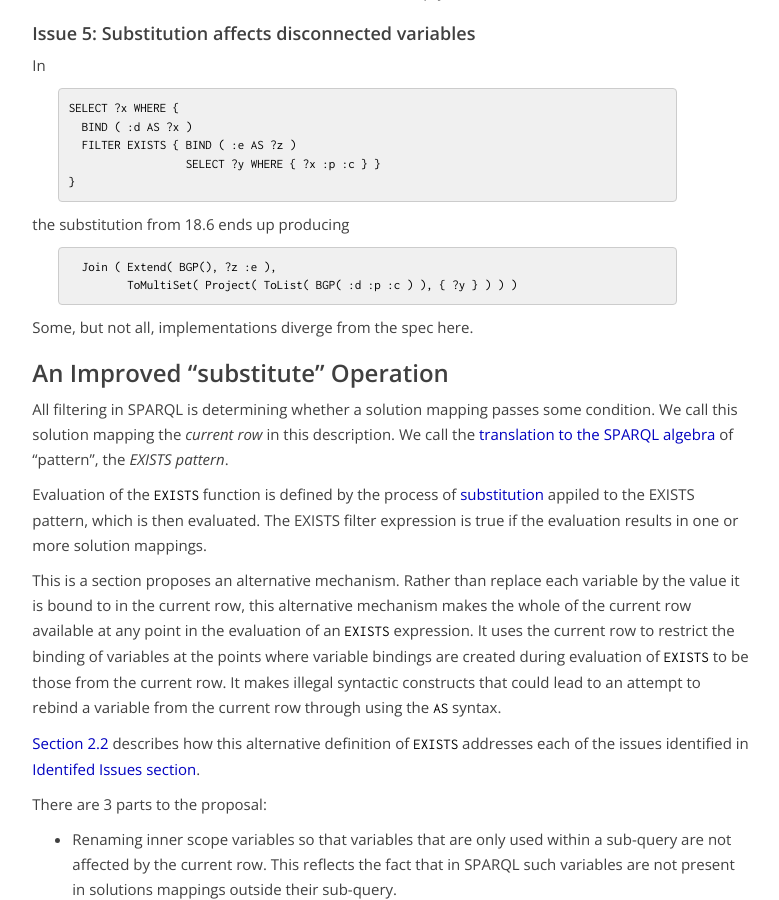
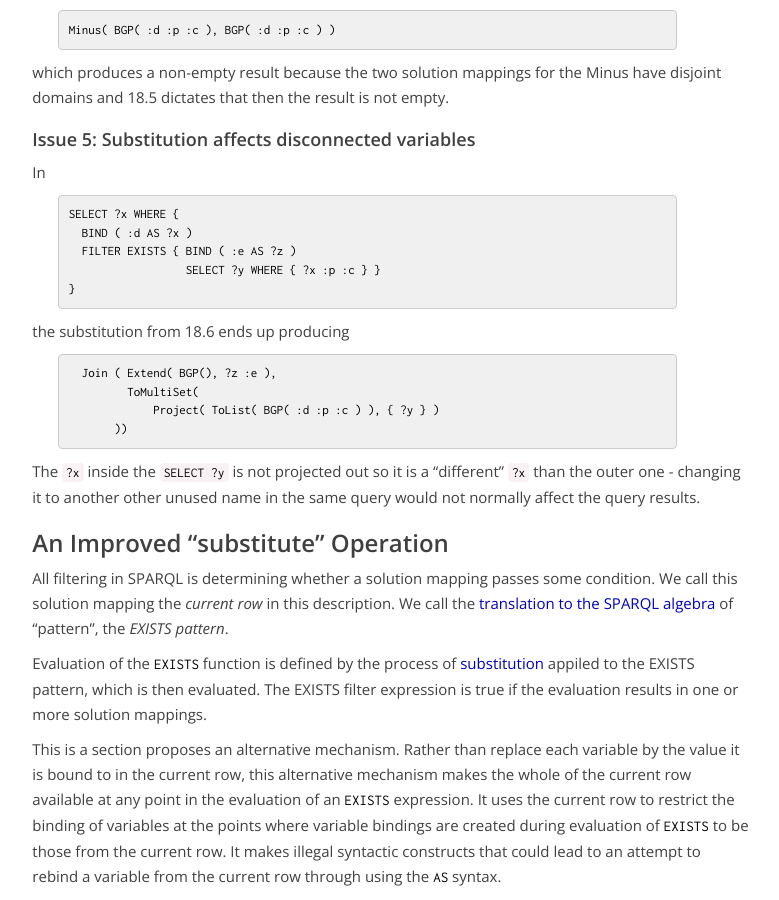
Before and after one commit to afs/afs.github.io, a Jekyll site: the page built from substitute.md, in a window 1280 px wide and 900 px high, scrolled down 2099 px. Shown: the whole window, without its empty margins (196-975 px from the left). Built offline with Jekyll 4.4.1, drawn with Linux system fonts in a browser that asks for light colours; some of the changed text lies outside the part shown.

Commit message:
Brief summary

```diff
--- a/substitute.md
+++ b/substitute.md
@@ -14,6 +14,12 @@
 <a href="https://en.wikipedia.org/wiki/Correlated_subquery">Correlated Subquery</a>
 found in SQL.
 
+## Overview of Solution
+
+Instead of replacing a variable by a value, the evaluation of the expression is
+performed with a binding of the variable to the intended value, thereby leaving
+the variable in the query pattern.
+
 ## Identified Issues
 
 This section describes the issues identified on the
@@ -25,7 +31,6 @@
 1. Blank nodes substituted into BGPs act as variables
 1. Substitution can flip MINUS to its disjoint-domain case
 1. Substitution affects disconnected variables
-
 
 ### Issue 1: Some uses of EXISTS are not defined during evaluation
 
@@ -139,12 +144,15 @@
 the substitution from 18.6 ends up producing
 
       Join ( Extend( BGP(), ?z :e ),
-             ToMultiSet( Project( ToList( BGP( :d :p :c ) ), { ?y } ) ) )
+             ToMultiSet(
+                 Project( ToList( BGP( :d :p :c ) ), { ?y } )
+           ))
 
-Some, but not all, implementations diverge from the spec here.
+The `?x` inside the `SELECT ?y` is not projected out so it is a "different" `?x`
+than the outer one - changing it to another other unused name in the same query
+would not normally affect the query results.
 
 ## An Improved "substitute" Operation
-
 
 All filtering in SPARQL is determining whether a solution mapping passes some
 condition. We call this solution mapping the <dfn>current row</dfn> in this
```
